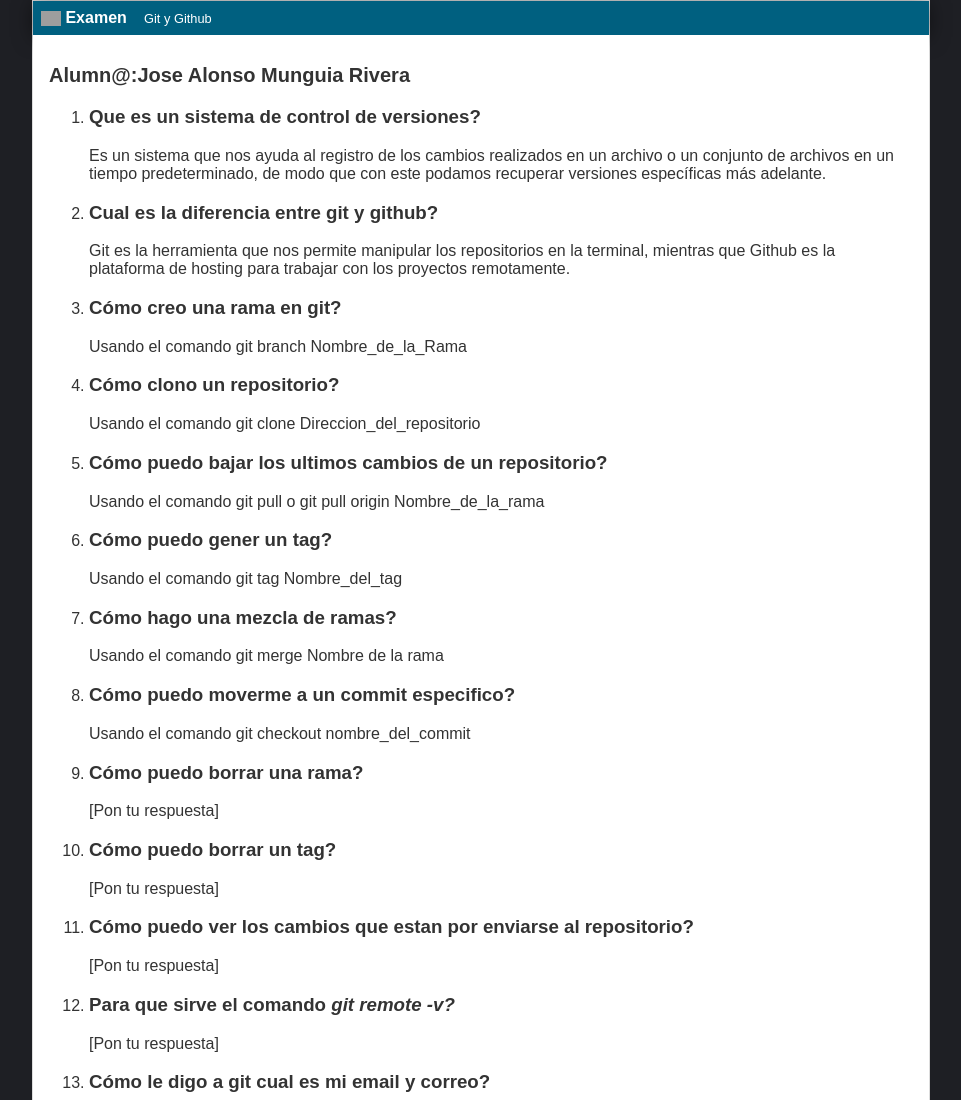
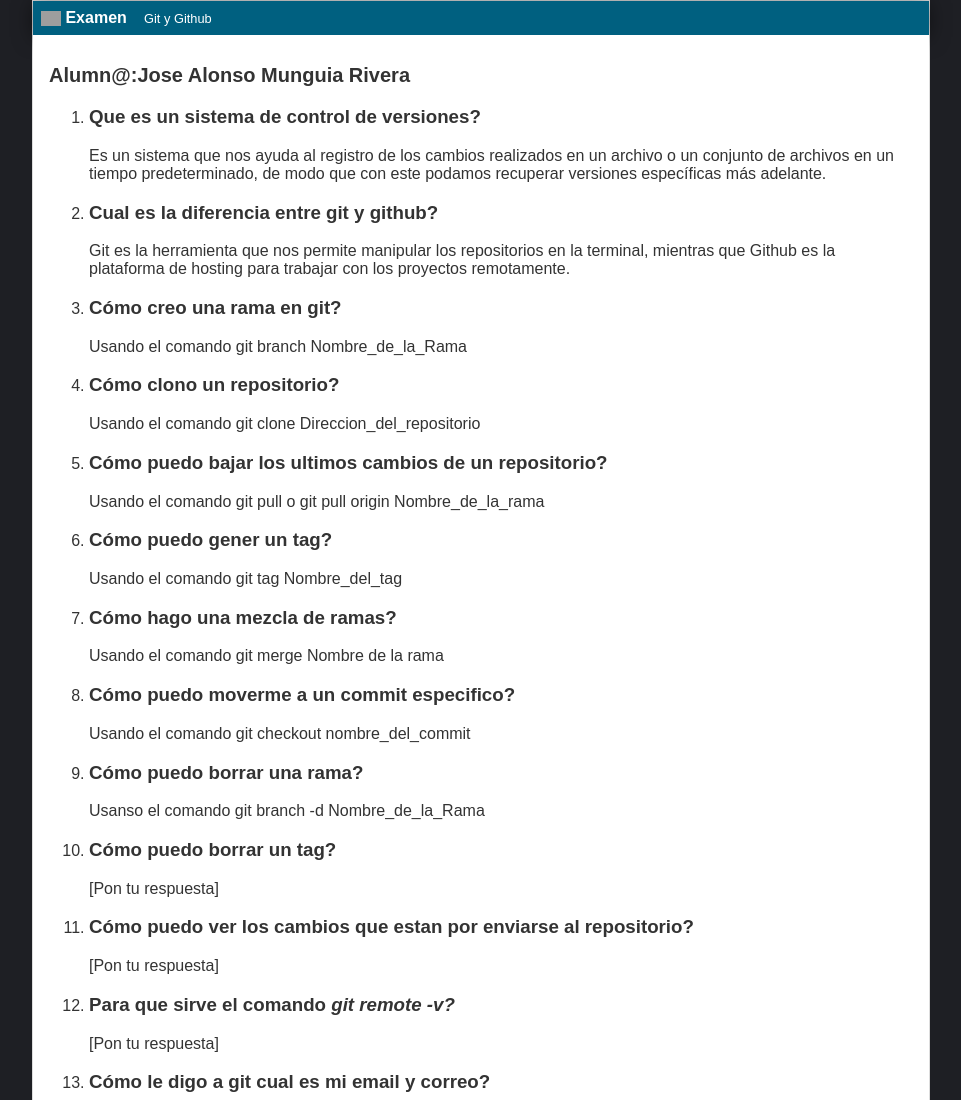
Before and after one commit to ticsacademy/examen-github, a plain HTML site: page examen/Alonso.html in a window 1280 px wide. Shown: the top 1100 px of the page, without its empty margins (159-1120 px from the left). Drawn offline with Linux system fonts and the light colour scheme; files that its build step writes are made by us from their sources; grey boxes are pictures that could not be loaded.

Commit message:
Respuesta numero nueve #9

```diff
--- a/examen/Alonso.html
+++ b/examen/Alonso.html
@@ -55,7 +55,7 @@
                 </li>
                 <li>
                     <h3>Cómo puedo borrar una rama?</h3>
-                    [Pon tu respuesta]
+                    <p>Usanso el comando git branch -d Nombre_de_la_Rama</p>
                 </li>
                 <li>
                     <h3>Cómo puedo borrar un tag?</h3>
```
